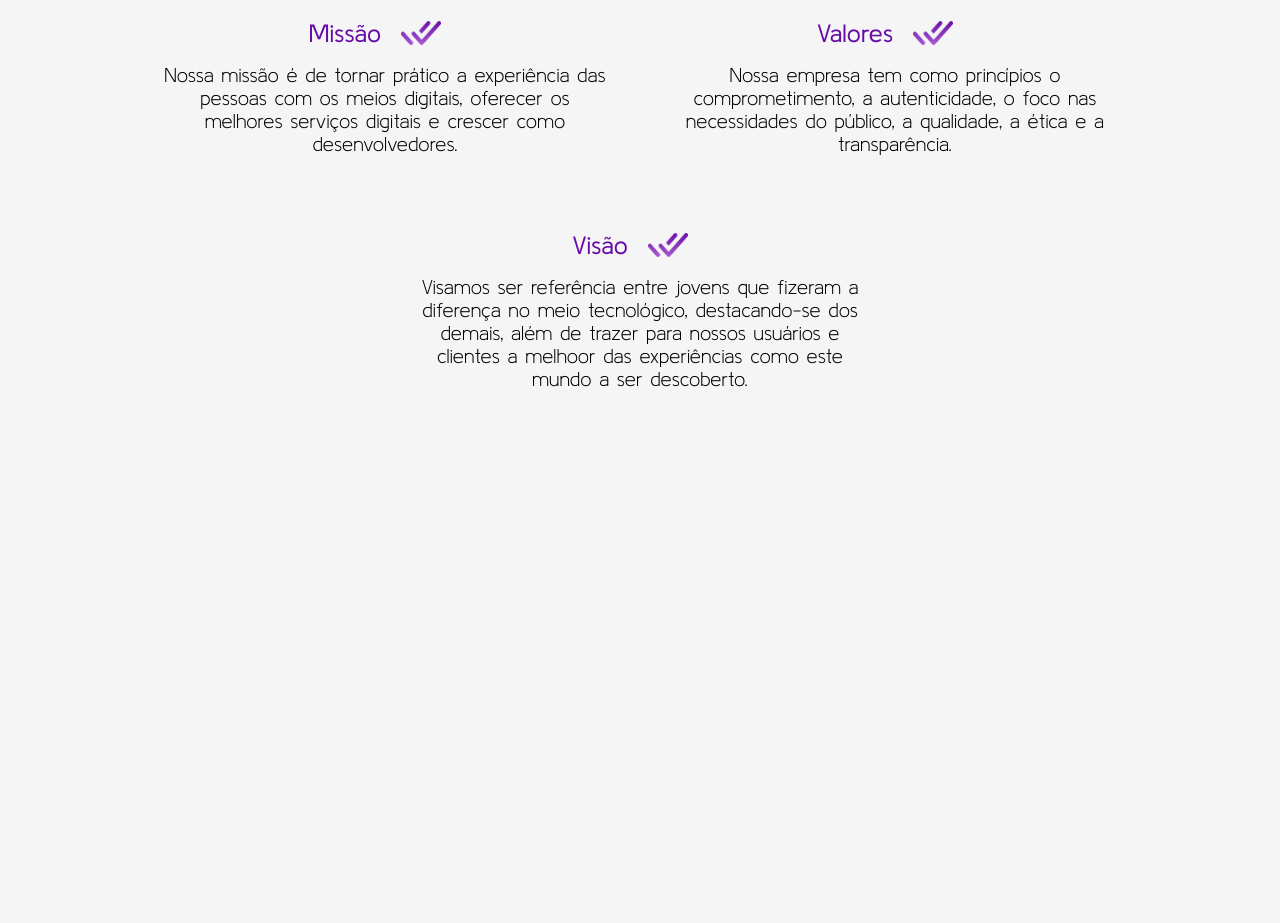
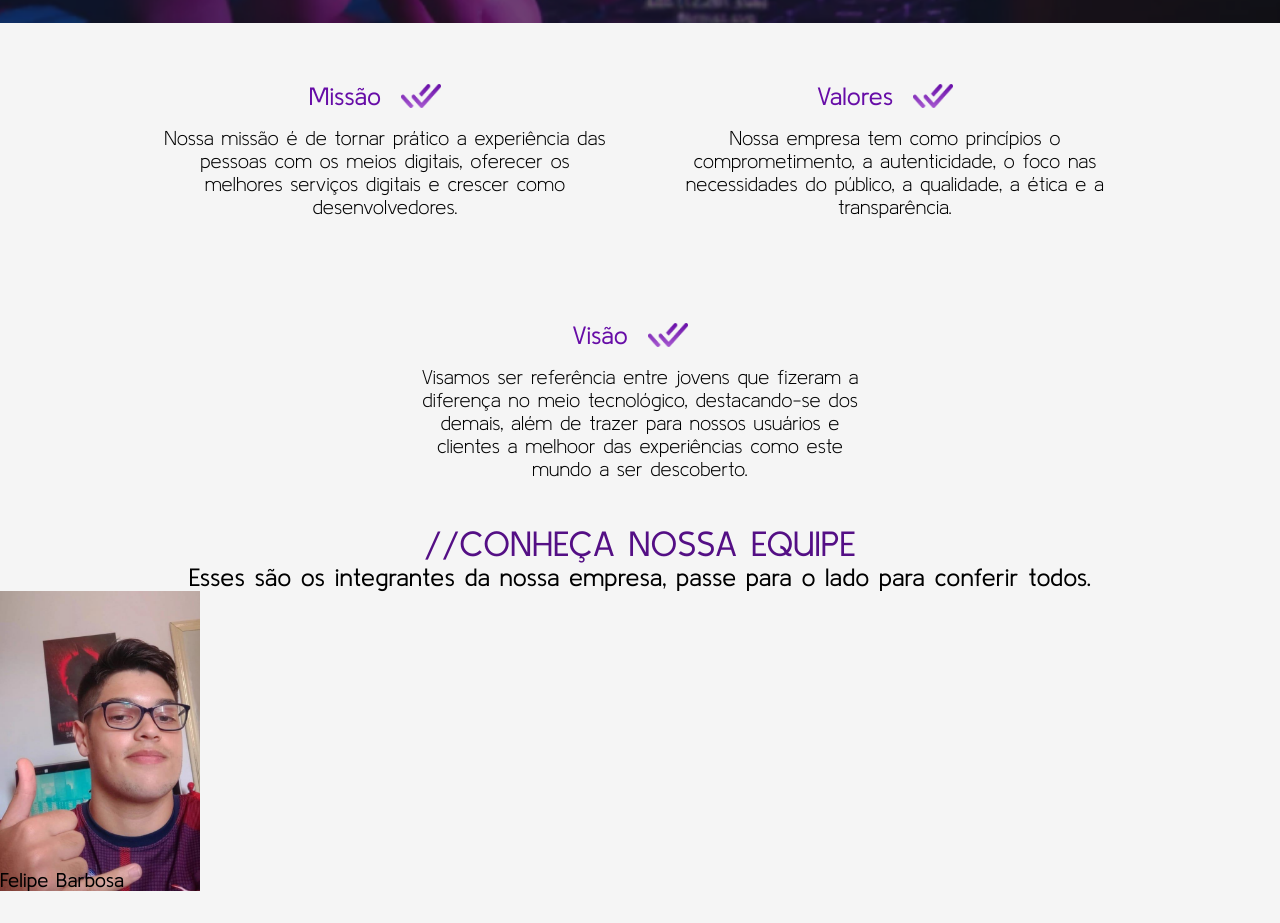
Before and after one commit to SymetraDev7/symetraSite, a plain HTML site: page index.html in a window 1280 px wide. Shown: the part 1127-2050 px from the top of the page. Before the commit the page ends 1517 px from the top, so only its background shows below. Drawn offline with Linux system fonts and the light colour scheme.

Commit message:
tentando fazer a seção equipe

```diff
--- a/index.html
+++ b/index.html
@@ -65,23 +65,43 @@
     <section id='valores-empresa'>
         <div class='bloco-valores'>
             <div class='titulo-valores'>Missão<img src="src/images/valores-icon.png"></div>
-            <div class="valores-content">Nossa missão é de tornar prático a experiência das pessoas com os meios digitais, oferecer os melhores
+            <div class="valores-content">Nossa missão é de tornar prático a experiência das pessoas com os meios
+                digitais, oferecer os melhores
                 serviços digitais e crescer como desenvolvedores.</div>
         </div>
 
         <div class='bloco-valores'>
             <div class='titulo-valores'>Valores<img src="src/images/valores-icon.png"></div>
-            <div class="valores-content">Nossa empresa tem como princípios o comprometimento, a autenticidade, o foco nas necessidades do
+            <div class="valores-content">Nossa empresa tem como princípios o comprometimento, a autenticidade, o foco
+                nas necessidades do
                 público, a qualidade, a ética e a transparência.</div>
         </div>
 
         <div class='bloco-valores'>
             <div class='titulo-valores'>Visão<img src="src/images/valores-icon.png"></div>
-            <div class="valores-content">Visamos ser referência entre jovens que fizeram a diferença no meio tecnológico, destacando-se dos
+            <div class="valores-content">Visamos ser referência entre jovens que fizeram a diferença no meio
+                tecnológico, destacando-se dos
                 demais, além de trazer para nossos usuários e clientes a melhoor das experiências como este mundo a ser
                 descoberto.</div>
         </div>
     </section>
+    <section id="quem-somos">
+        <article id="equipe">
+            <div id='titulo-equipe'>//CONHEÇA NOSSA EQUIPE</div>
+            <div id='subtitulo-equipe'>Esses são os integrantes da nossa empresa, passe para o lado para conferir todos.
+            </div>
+            <div id='carousel-equipe'>
+                <div class="card-integrante" id='felipe'>
+                    <div class='bloco-texto-integrante'>
+                        <div class='integrante-titulo'>Felipe Barbosa</div>
+                        <div class='integrante-info'>
+                            <img href='https://cdn-icons-png.flaticon.com/512/1384/1384031.png'><img><img>
+                        </div>
+                    </div>
+                </div>
+            </div>
+        </article>
+    </section>
 </body>
 
 </html>
--- a/view/app.css
+++ b/view/app.css
@@ -103,7 +103,7 @@ nav ul li a:hover{
     width: 340px;
     height: 40px;
     text-align: center;
-    background-color: #3D0E59;
+    background-color: #280f44;
     border-radius: 20px;
     border: none;
     font-size: 20px;
@@ -139,7 +139,7 @@ nav ul li a:hover{
 #break-section{
     background-image: url(../src/images/break-section.png);
     background-size: cover;
-    height: 300px;
+    height: 350px;
     display: flex;
     flex-direction: column;
     width: 100%;
@@ -160,21 +160,22 @@ nav ul li a:hover{
     display: flex;
     flex-direction: column;
     text-align: center;
-    font-size: 40px;
+    font-size: 50px;
     letter-spacing: 1px;
     line-height: 50px;
 }
 #valores-empresa{
     display: flex;
     width: 100%;
-    height: 400px;
+    min-height: 500px;
+    max-height: 100%;
     flex-wrap: wrap;
     justify-content: center;
     align-items: center;
 }
 .bloco-valores{
     width: 450px;
-    margin: 30px;
+    margin: 10px 30px;
     text-align: center;
 }
 .titulo-valores{
@@ -193,3 +194,35 @@ nav ul li a:hover{
 .valores-content{
     font-weight: 300;
 }
+#equipe{
+    height: 400px;
+}
+#titulo-equipe{
+    font-size: 35px;
+    color: #540F85;
+    text-align: center;
+}
+#subtitulo-equipe{
+    text-align: center;
+    font-size: 25px;
+    font-weight: 500;
+}
+.card-integrante{
+    width: 200px;
+    height: 300px;
+    background-size: cover;
+    background-position: center;
+}
+.bloco-texto-integrante{
+    display: flex;
+    align-items: flex-end;
+    height: 300px;
+}
+#felipe{
+    background-image: url(../src/images/felipe.jpg);
+}
+.integrante-info{
+    z-index: 3;
+    background-color: #F5F5F5;
+    height: 100px;
+}
```
Also changed, not shown: src/images/felipe.jpg (added).
